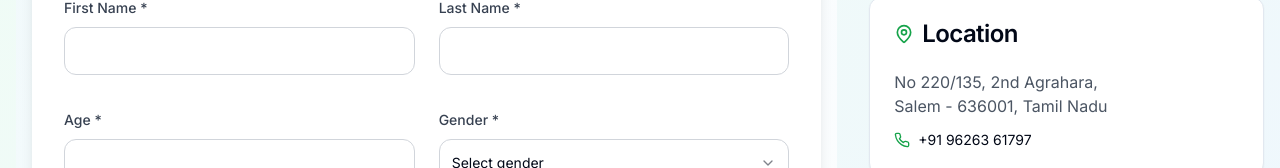
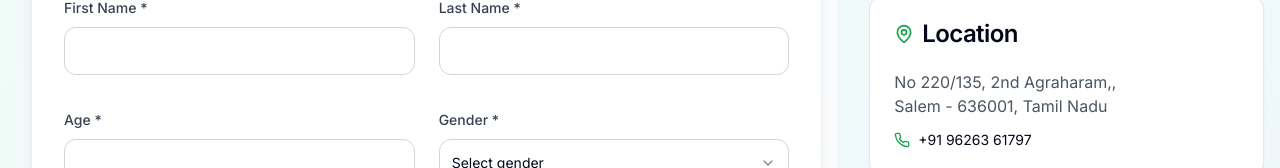
Before and after one commit to Myenum2412/vigneshhospitals, a Next.js app: page /appointment in a window 1280 px wide. Shown: the part 530-698 px from the top of the page. Built offline with nearby package versions, Linux system fonts and the light colour scheme.

Commit message:
Update page.tsx

```diff
--- a/app/appointment/page.tsx
+++ b/app/appointment/page.tsx
@@ -87,7 +87,7 @@ export default function AppointmentPage() {
               </CardHeader>
               <CardContent>
                 <address className="text-gray-600 mb-3 not-italic">
-                  No 220/135, 2nd Agrahara,
+                  No 220/135, 2nd Agraharam,,
                   <br />
                   Salem - 636001, Tamil Nadu
                 </address>
```
